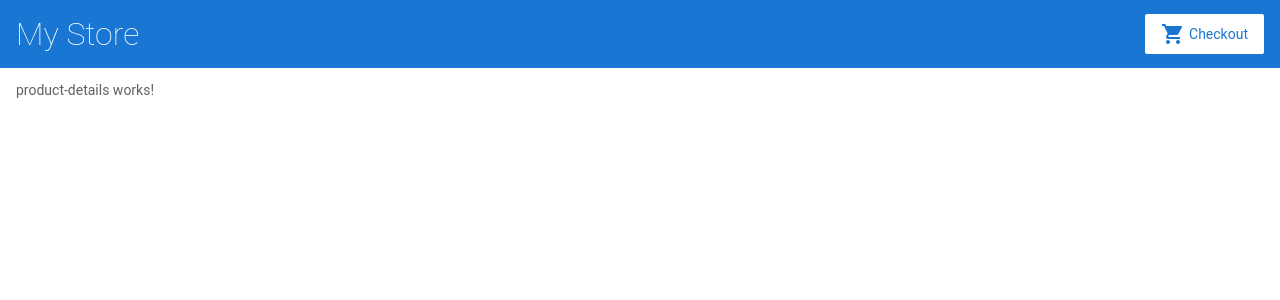
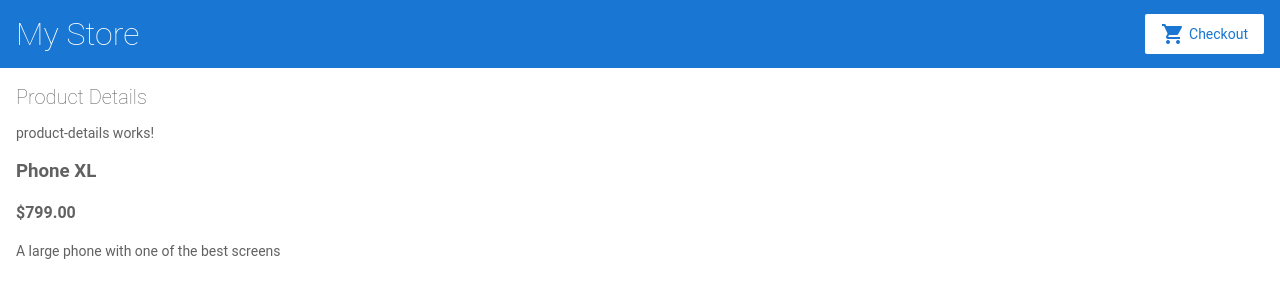
Before and after one commit to DMarcRQ/angular-dnzcju-ttt5z4, an Angular app: page /products/1 in a window 1280 px wide. Shown: the top 300 px of the page. Built offline with nearby package versions, Linux system fonts and the light colour scheme.

Commit message:
2 files modified

```diff
--- a/src/app/product-details/product-details.component.html
+++ b/src/app/product-details/product-details.component.html
@@ -1 +1,9 @@
+<h2>Product Details</h2>
+
 <p>product-details works!</p>
+
+<div *ngIf="product">
+  <h3>{{ product.name }}</h3>
+  <h4>{{ product.price | currency }}</h4>
+  <p>{{ product.description }}</p>
+</div>
--- a/src/app/product-details/product-details.component.ts
+++ b/src/app/product-details/product-details.component.ts
@@ -11,9 +11,15 @@
 
   product : Product | undefined;
 
-  constructor() { }
+  constructor(private route :  ActivatedRoute) { }
 
   ngOnInit(): void {
+    // First get the product id from the current route.
+    const routeParams = this.route.snapshot.paramMap;
+    const productIdFromRoute = Number(routeParams.get('productId'));
+
+    // Find the product that correspond with the id provided in route.
+    this.product = products.find(product => product.id === productIdFromRoute);
   }
 
 }
```
